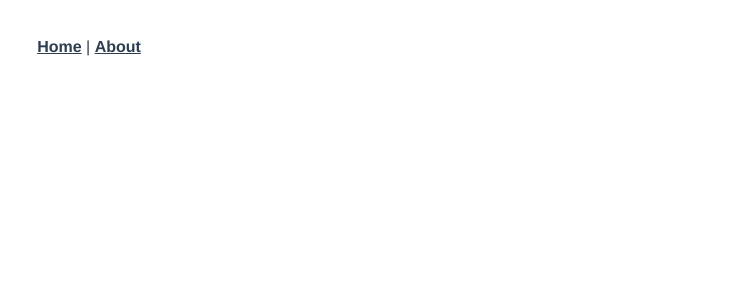
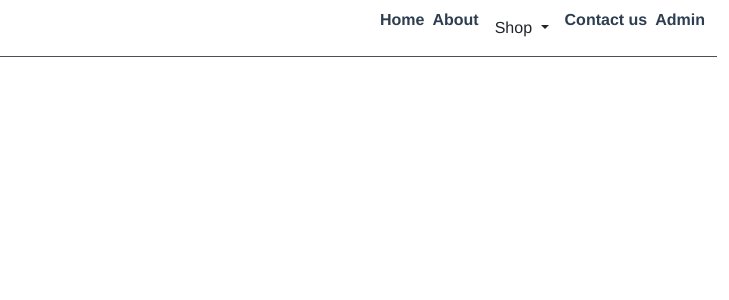
Before and after one commit to aneeqalouw/nodejs_EOMP, a Vue app: page /shop in a window 1280 px wide. Before the commit this address had no page. Shown: the top 300 px of the page, without its empty margins (551-1280 px from the left). Built offline with nearby package versions, Linux system fonts and the light colour scheme.

Commit message:
home and navbar base

```diff
--- a/src/App.vue
+++ b/src/App.vue
@@ -1,10 +1,23 @@
 <template>
-  <nav>
-    <router-link to="/">Home</router-link> |
-    <router-link to="/about">About</router-link>
-  </nav>
-  <router-view/>
+  <NavBar/>
+  <main class="container-fluid">
+    <router-view/>
+  </main>
 </template>
+
+
+<script>
+import NavBar from './components/NavBar.vue';
+
+
+export default{
+  components: {
+    NavBar
+
+  }
+ }
+</script>
+
 
 <style>
 #app {
@@ -22,9 +35,10 @@ nav {
 nav a {
   font-weight: bold;
   color: #2c3e50;
+  text-decoration: none;
 }
 
 nav a.router-link-exact-active {
-  color: #42b983;
+font-weight: bold;
 }
 </style>
--- a/src/components/HelloWorld.vue
+++ /dev/null
@@ -1,60 +0,0 @@
-<template>
-  <div class="hello">
-    <h1>{{ msg }}</h1>
-    <p>
-      For a guide and recipes on how to configure / customize this project,<br>
-      check out the
-      <a href="https://cli.vuejs.org" target="_blank" rel="noopener">vue-cli documentation</a>.
-    </p>
-    <h3>Installed CLI Plugins</h3>
-    <ul>
-      <li><a href="https://github.com/vuejs/vue-cli/tree/dev/packages/%40vue/cli-plugin-babel" target="_blank" rel="noopener">babel</a></li>
-      <li><a href="https://github.com/vuejs/vue-cli/tree/dev/packages/%40vue/cli-plugin-pwa" target="_blank" rel="noopener">pwa</a></li>
-      <li><a href="https://github.com/vuejs/vue-cli/tree/dev/packages/%40vue/cli-plugin-router" target="_blank" rel="noopener">router</a></li>
-      <li><a href="https://github.com/vuejs/vue-cli/tree/dev/packages/%40vue/cli-plugin-vuex" target="_blank" rel="noopener">vuex</a></li>
-    </ul>
-    <h3>Essential Links</h3>
-    <ul>
-      <li><a href="https://vuejs.org" target="_blank" rel="noopener">Core Docs</a></li>
-      <li><a href="https://forum.vuejs.org" target="_blank" rel="noopener">Forum</a></li>
-      <li><a href="https://chat.vuejs.org" target="_blank" rel="noopener">Community Chat</a></li>
-      <li><a href="https://twitter.com/vuejs" target="_blank" rel="noopener">Twitter</a></li>
-      <li><a href="https://news.vuejs.org" target="_blank" rel="noopener">News</a></li>
-    </ul>
-    <h3>Ecosystem</h3>
-    <ul>
-      <li><a href="https://router.vuejs.org" target="_blank" rel="noopener">vue-router</a></li>
-      <li><a href="https://vuex.vuejs.org" target="_blank" rel="noopener">vuex</a></li>
-      <li><a href="https://github.com/vuejs/vue-devtools#vue-devtools" target="_blank" rel="noopener">vue-devtools</a></li>
-      <li><a href="https://vue-loader.vuejs.org" target="_blank" rel="noopener">vue-loader</a></li>
-      <li><a href="https://github.com/vuejs/awesome-vue" target="_blank" rel="noopener">awesome-vue</a></li>
-    </ul>
-  </div>
-</template>
-
-<script>
-export default {
-  name: 'HelloWorld',
-  props: {
-    msg: String
-  }
-}
-</script>
-
-<!-- Add "scoped" attribute to limit CSS to this component only -->
-<style scoped>
-h3 {
-  margin: 40px 0 0;
-}
-ul {
-  list-style-type: none;
-  padding: 0;
-}
-li {
-  display: inline-block;
-  margin: 0 10px;
-}
-a {
-  color: #42b983;
-}
-</style>
--- /dev/null
+++ b/src/components/NavBar.vue
@@ -0,0 +1,47 @@
+<template>
+    <div class="container-fluid">
+        <nav class="navbar navbar-expand-lg bg-transparent navbar-dark border-bottom" data-bs-theme="dark">
+  <div class="container-fluid">
+    <a class="navbar-brand" href="/">Logo</a>
+    <button class="navbar-toggler" type="button" data-bs-toggle="collapse" data-bs-target="#navbarNavDropdown" aria-controls="navbarNavDropdown" aria-expanded="false" aria-label="Toggle navigation">
+      <span class="navbar-toggler-icon"></span>
+    </button>
+    <div class="collapse navbar-collapse" id="navbarNavDropdown">
+      <ul class="navbar-nav ms-auto gap-2 text-white">
+        <li class="nav-item">
+            <router-link to="/">Home</router-link>
+        </li>
+        <li class="nav-item">
+          <router-link to="/about">About</router-link>
+        </li>
+        <li class="nav-item dropdown">
+          <a class="nav-link dropdown-toggle text-dark" href="#" role="button" data-bs-toggle="dropdown" aria-expanded="false">
+            Shop
+          </a>
+          <ul class="dropdown-menu">
+            <li><router-link to="/shop" class="dropdown-item text-white">Shop all</router-link></li>
+            <li><router-link to="/shop" class="dropdown-item text-white">Unitards</router-link></li>
+            <li><router-link to="/shop" class="dropdown-item text-white">Tops and Leggings</router-link></li>
+          </ul>
+        </li>
+        <li class="nav-item">
+          <router-link to="/contact">Contact us</router-link>
+        </li>
+        <li class="nav-item">
+          <router-link to="/admin">Admin</router-link>
+        </li>
+      </ul>
+    </div>
+  </div>
+</nav>
+
+    </div>
+</template>
+
+<script>
+import { RouterLink } from 'vue-router';
+
+    export default {
+    components: { RouterLink }
+}
+</script>
--- a/src/main.js
+++ b/src/main.js
@@ -3,5 +3,7 @@ import App from './App.vue'
 import './registerServiceWorker'
 import router from './router'
 import store from './store'
+import 'bootstrap/dist/css/bootstrap.min.css'
+import 'bootstrap'
 
 createApp(App).use(store).use(router).mount('#app')
--- a/src/router/index.js
+++ b/src/router/index.js
@@ -10,11 +10,28 @@ const routes = [
   {
     path: '/about',
     name: 'about',
-    // route level code-splitting
-    // this generates a separate chunk (about.[hash].js) for this route
-    // which is lazy-loaded when the route is visited.
-    component: () => import(/* webpackChunkName: "about" */ '../views/AboutView.vue')
-  }
+    component: () => import( '../views/AboutView.vue')
+  },
+  {
+    path: '/shop',
+    name: 'shop',
+    component: () => import( '../views/ShopView.vue')
+  },
+  {
+    path: '/product',
+    name: 'product',
+    component: () => import( '../views/ProductView.vue')
+  },
+  {
+    path: '/contact',
+    name: 'contact',
+    component: () => import( '../views/ContactView.vue')
+  },
+  {
+    path: '/admin',
+    name: 'admin',
+    component: () => import( '../views/AdminView.vue')
+  },
 ]
 
 const router = createRouter({
--- /dev/null
+++ b/src/views/AdminView.vue
@@ -0,0 +1,15 @@
+<template>
+    <div>
+
+    </div>
+</template>
+
+<script>
+    export default {
+
+    }
+</script>
+
+<style scoped>
+
+</style>
--- /dev/null
+++ b/src/views/ContactView.vue
@@ -0,0 +1,15 @@
+<template>
+    <div>
+
+    </div>
+</template>
+
+<script>
+    export default {
+
+    }
+</script>
+
+<style scoped>
+
+</style>
--- a/src/views/HomeView.vue
+++ b/src/views/HomeView.vue
@@ -1,18 +1,28 @@
 <template>
-  <div class="home">
-    <img alt="Vue logo" src="../assets/logo.png">
-    <HelloWorld msg="Welcome to Your Vue.js App"/>
+  <div class="container-fluid">
+    <div class="row">
+      <h1>Welcome to Altitude Apparel!</h1>
+      <h3>All your aerial fitness clothing in one place</h3>
+    </div>
+
   </div>
 </template>
 
 <script>
-// @ is an alias to /src
-import HelloWorld from '@/components/HelloWorld.vue'
+
 
 export default {
   name: 'HomeView',
   components: {
-    HelloWorld
+
   }
 }
 </script>
+
+<style scoped>
+.containter-fluid{
+  background: url('https://i.postimg.cc/wjzfJMCH/aerialbg.png');
+  background-attachment: fixed;
+}
+
+</style>
--- /dev/null
+++ b/src/views/ProductView.vue
@@ -0,0 +1,15 @@
+<template>
+    <div>
+
+    </div>
+</template>
+
+<script>
+    export default {
+
+    }
+</script>
+
+<style scoped>
+
+</style>
--- /dev/null
+++ b/src/views/ShopView.vue
@@ -0,0 +1,15 @@
+<template>
+    <div>
+
+    </div>
+</template>
+
+<script>
+    export default {
+
+    }
+</script>
+
+<style scoped>
+
+</style>
```
